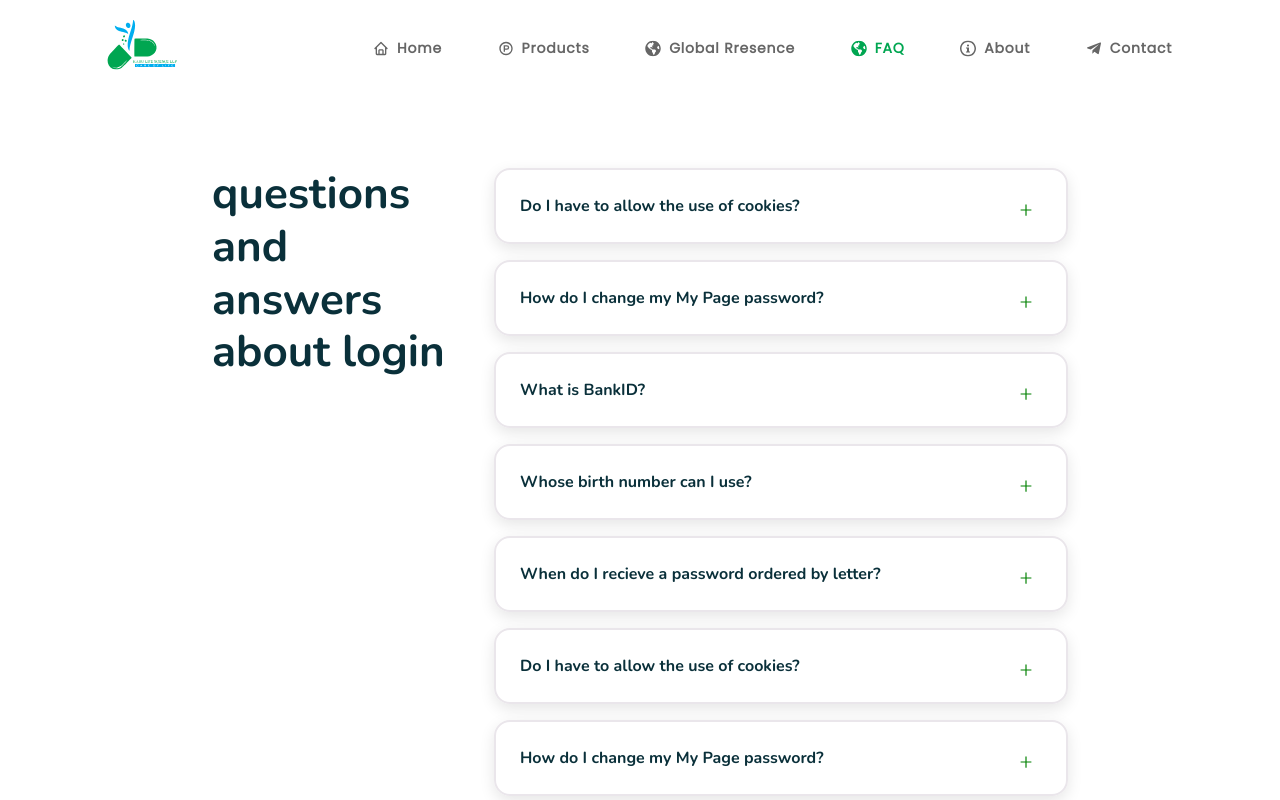
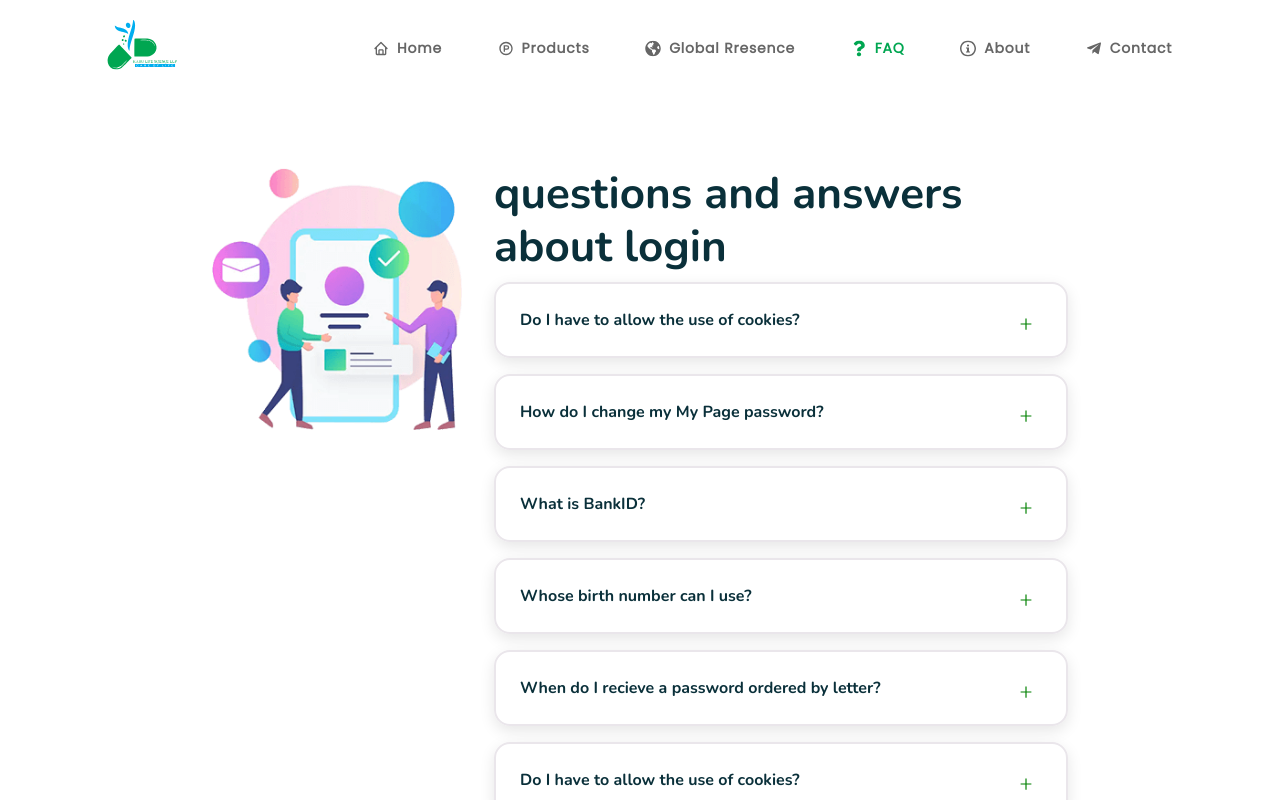
Before and after one commit to kpatel1999/kahu-life-science, a Next.js app: page /faq in a window 1280 px wide. Shown: the top 800 px of the page. Built offline with nearby package versions, Linux system fonts and the light colour scheme.

Commit message:
Fix FAQ title-image and nav icon - added map

```diff
--- a/components/FAQPage/index.tsx
+++ b/components/FAQPage/index.tsx
@@ -1,4 +1,5 @@
 import React, { useState } from "react";
+import * as MS from "../ContactPage/components/ContactForm/StyledComponents";
 import data from "./data";
 import SingleQuestion from "./question";
 
@@ -10,10 +11,14 @@ const FAQPage = () => {
   return (
     <main>
       <S.Container>
+        <MS.ContactImgContainer>
+          <MS.ContactImg src="imgs/contact_img.png" alt="" />
+        </MS.ContactImgContainer>
+        <div>
           <S.MainTitle>questions and answers about login</S.MainTitle>
           {data.length && (
             <S.HeaderInfo>
-            {data.map(question => {
+              {data.map((question) => {
                 return (
                   <SingleQuestion
                     key={question.id}
@@ -23,6 +28,7 @@ const FAQPage = () => {
               })}
             </S.HeaderInfo>
           )}
+        </div>
       </S.Container>
     </main>
   );
--- a/components/Navbar/components/linksData.tsx
+++ b/components/Navbar/components/linksData.tsx
@@ -1,7 +1,7 @@
 // Import Icons
 import { BiHome } from "react-icons/bi";
 import { ImInfo } from "react-icons/im";
-import { FaTelegramPlane, FaGlobeAmericas } from "react-icons/fa";
+import { FaTelegramPlane, FaGlobeAmericas, FaQuestion } from "react-icons/fa";
 import { RiProductHuntLine } from "react-icons/ri";
 
 const linksData = [
@@ -23,7 +23,7 @@ const linksData = [
   {
     title: "FAQ",
     url: "/faq",
-    Icon: <FaGlobeAmericas size={16} />,
+    Icon: <FaQuestion size={16} />,
   },
   {
     title: "About",
--- a/pages/faq.tsx
+++ b/pages/faq.tsx
@@ -9,7 +9,7 @@ const Product: NextPage = () => {
   return (
     <>
       <Head>
-        <title>RAQ</title>
+        <title>FAQ</title>
         <meta name="description" content="Generated by create next app" />
       </Head>
       <FullLayout>
```
Also changed, not shown: components/ContactPage/components/ContactForm/index.tsx (+10 -4 lines). Lines whose indentation alone changed are shown as unchanged.
